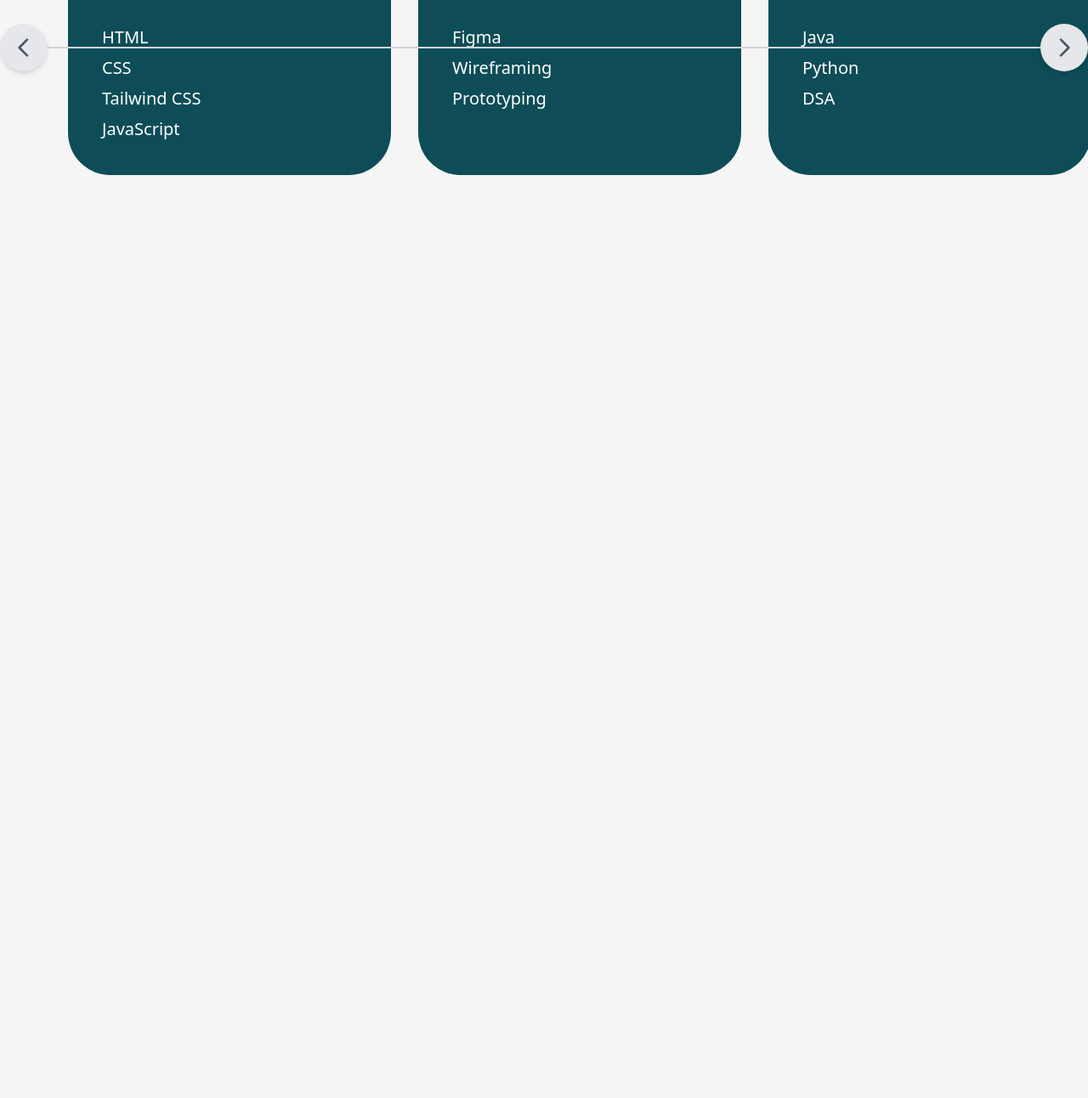
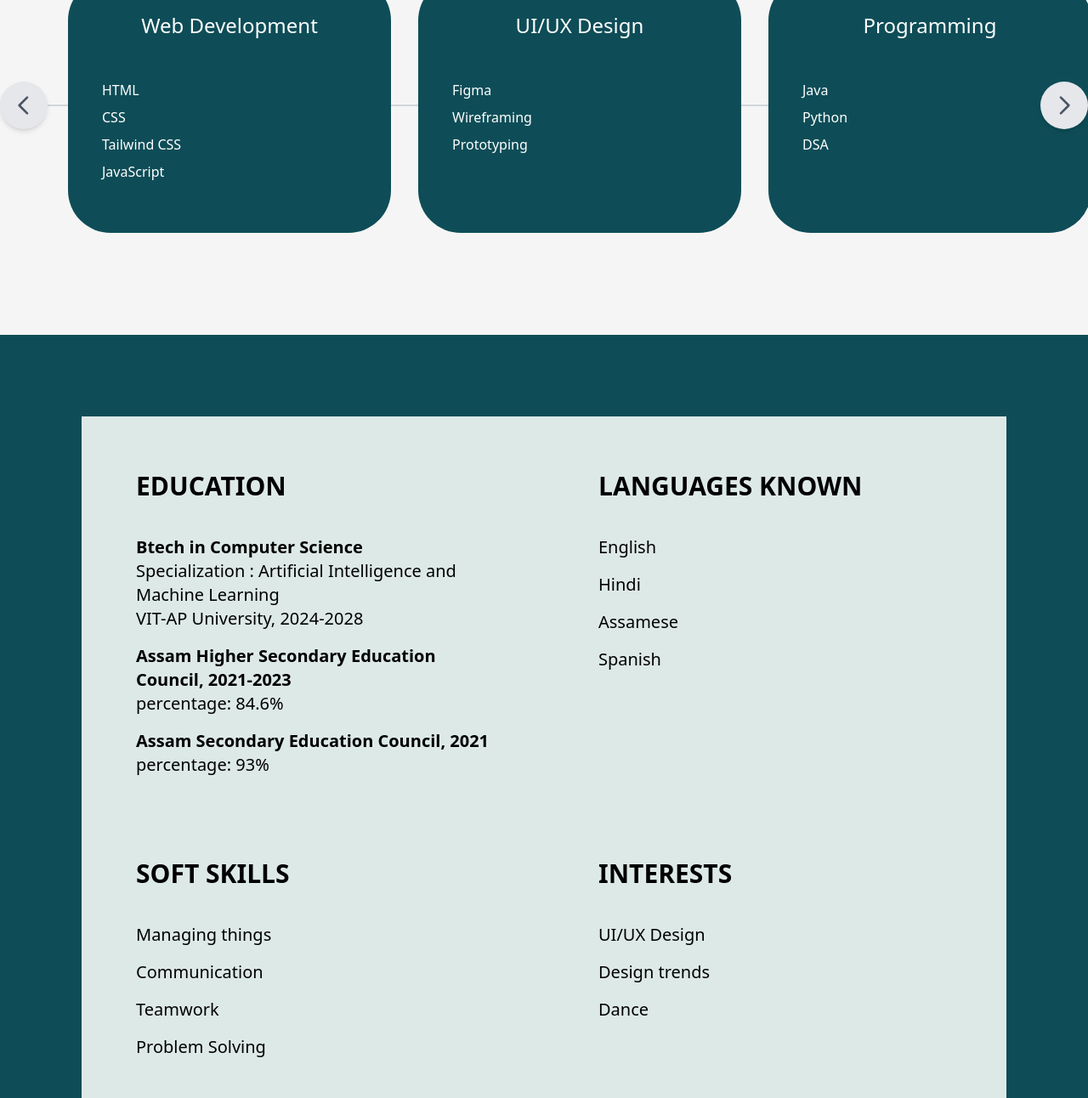
Before and after one commit to priyakshisonowal555/priyakshi-portfolio, a website: page skill.html in a window 1280 px wide. Shown: the part 314-1606 px from the top of the page at 85% size. Before the commit the page ends 800 px from the top, so only its background shows below. Drawn offline with nearby package versions, Linux system fonts and the light colour scheme.

Commit message:
made some changes in skill page

```diff
--- a/skill.html
+++ b/skill.html
@@ -6,19 +6,34 @@
     <title>Skill Set</title>
     <script src="https://cdn.tailwindcss.com"></script>
 </head>
+
 <body class="bg-[#F5F5F5]">
 
-<section class="py-20 overflow-hidden">
+    <nav class="flex items-center justify-between px-6 h-12 bg-[#144d56]">
+        <div class = "font-medium text-3xl text-black ">Priyakshi's Portfolio</div>
+        <div class = "text-zinc-200" >
+            <ul class="list-none flex justify-around gap-6">
+                <li><a href="index.html">Home</a></li>
+                <li><a href="about.html">About</a></li>
+                <li><a href="projects.html">Projects</a></li>
+                <li><a href="skill.html">Skills</a></li>
+                <li><a href="contact.html">Contact</a></li>
+            </ul>
+        </div>
+    </nav>
+
+
+<section class="py-10 overflow-hidden">
 
     <!-- Heading -->
-    <h1 class="text-center text-6xl font-bold text-[#0E4D57] mb-20">
+    <h1 class="text-center text-4xl font-bold text-[#0E4D57] mb-20">
         SKILL SET
     </h1>
 
-    <div class="relative max-w-7xl mx-auto">
+    <div class="relative max-w-10xl mx-auto">
 
         <!-- Horizontal Line -->
-        <div class="absolute top-1/2 left-0 w-full h-[2px] bg-gray-300 -translate-y-1/2"></div>
+        <div class="absolute top-1/2 left-0 w-full h-[2px] bg-gray-300 -translate-y-1/2 z-0"></div>
 
         <!-- Left Arrow -->
         <button id="prev"
@@ -53,14 +68,14 @@
         </button>
 
         <!-- Carousel -->
-        <div class="overflow-hidden px-20">
+        <div class="overflow-hidden px-20 relative z-10 py-20">
             <div id="slider"
                 class="flex gap-8 transition-transform duration-500 ease-in-out">
 
                 <!-- Card 1 -->
                 <div class="min-w-[380px] h-[300px] bg-[#0E4D57] rounded-[50px] p-10 text-white">
-                    <h2 class="text-3xl text-center mb-12">Web Development</h2>
-                    <ul class="space-y-2 text-xl">
+                    <h3 class="text-2xl text-center mb-12">Web Development</h3>
+                    <ul class="space-y-2 text-md">
                         <li>HTML</li>
                         <li>CSS</li>
                         <li>Tailwind CSS</li>
@@ -70,8 +85,8 @@
 
                 <!-- Card 2 -->
                 <div class="min-w-[380px] h-[300px] bg-[#0E4D57] rounded-[50px] p-10 text-white">
-                    <h2 class="text-3xl text-center mb-12">UI/UX Design</h2>
-                    <ul class="space-y-2 text-xl">
+                    <h3 class="text-2xl text-center mb-12">UI/UX Design</h3>
+                    <ul class="space-y-2 text-md">
                         <li>Figma</li>
                         <li>Wireframing</li>
                         <li>Prototyping</li>
@@ -80,8 +95,8 @@
 
                 <!-- Card 3 -->
                 <div class="min-w-[380px] h-[300px] bg-[#0E4D57] rounded-[50px] p-10 text-white">
-                    <h2 class="text-3xl text-center mb-12">Programming</h2>
-                    <ul class="space-y-2 text-xl">
+                    <h3 class="text-2xl text-center mb-12">Programming</h3>
+                    <ul class="space-y-2 text-md">
                         <li>Java</li>
                         <li>Python</li>
                         <li>DSA</li>
@@ -90,8 +105,8 @@
 
                 <!-- Card 4 -->
                 <div class="min-w-[380px] h-[300px] bg-[#0E4D57] rounded-[50px] p-10 text-white">
-                    <h2 class="text-3xl text-center mb-12">Database</h2>
-                    <ul class="space-y-2 text-xl">
+                    <h3 class="text-2xl text-center mb-12">Database</h3>
+                    <ul class="space-y-2 text-md">
                         <li>MySQL</li>
                         <li>MongoDB</li>
                         <li>DBMS</li>
@@ -100,8 +115,8 @@
 
                 <!-- Card 5 -->
                 <div class="min-w-[380px] h-[300px] bg-[#0E4D57] rounded-[50px] p-10 text-white">
-                    <h2 class="text-3xl text-center mb-12">Tools</h2>
-                    <ul class="space-y-2 text-xl">
+                    <h3 class="text-2xl text-center mb-12">Tools</h3>
+                    <ul class="space-y-2 text-md">
                         <li>GitHub</li>
                         <li>VS Code</li>
                         <li>Shopify</li>
@@ -138,5 +153,61 @@
     });
 </script>
 
+<section class="py-24 bg-[#0E4D57] flex justify-center">
+
+    <div class="w-[85%] bg-[#DDE9E7] rounded-tl-60px p-16">
+
+        <div class="grid grid-cols-2 gap-y-24 gap-x-32">
+
+            <div>
+                <h2 class="text-3xl font-bold mb-10">EDUCATION</h2>
+                <ul class="space-y-4 text-xl">
+                    <li>
+                        <div class="font-semibold">Btech in Computer Science</div>
+                        <div>Specialization : Artificial Intelligence and Machine Learning</div>
+                        <div>VIT-AP University, 2024-2028</div>
+                    </li>
+                    <li>
+                        <div class="font-semibold">Assam Higher Secondary Education Council, 2021-2023</div>
+                        <div>percentage: 84.6%</div>
+                    </li>
+                    <li>
+                        <div class="font-semibold">Assam Secondary Education Council, 2021</div>
+                        <div>percentage: 93%</div>
+                    </li>
+            </div>
+            <div>
+                <h2 class="text-3xl font-bold mb-10">LANGUAGES KNOWN</h2>
+                <ul class="space-y-4 text-xl">
+                    <li>English</li>
+                    <li>Hindi</li>
+                    <li>Assamese</li>
+                    <li>Spanish</li>
+                </ul>
+            </div>
+            <div>
+                <h2 class="text-3xl font-bold mb-10">SOFT SKILLS</h2>
+                <ul class="space-y-4 text-xl">
+                    <li>Managing things</li>
+                    <li>Communication</li>
+                    <li>Teamwork</li>
+                    <li>Problem Solving</li>
+                </ul>
+            </div>
+            <div>
+                <h2 class="text-3xl font-bold mb-10">INTERESTS</h2>
+                <ul class="space-y-4 text-xl">
+                    <li>UI/UX Design</li>
+                    <li>Design trends</li>
+                    <li>Dance</li>
+            </div>
+
+        </div>
+
+    </div>
+
+</section">
+
+
 </body>
 </html>
```
Also changed, not shown: contact.html (+2 -1 lines), index.html (+1 -0 lines), projects.html (+16 -12 lines).
